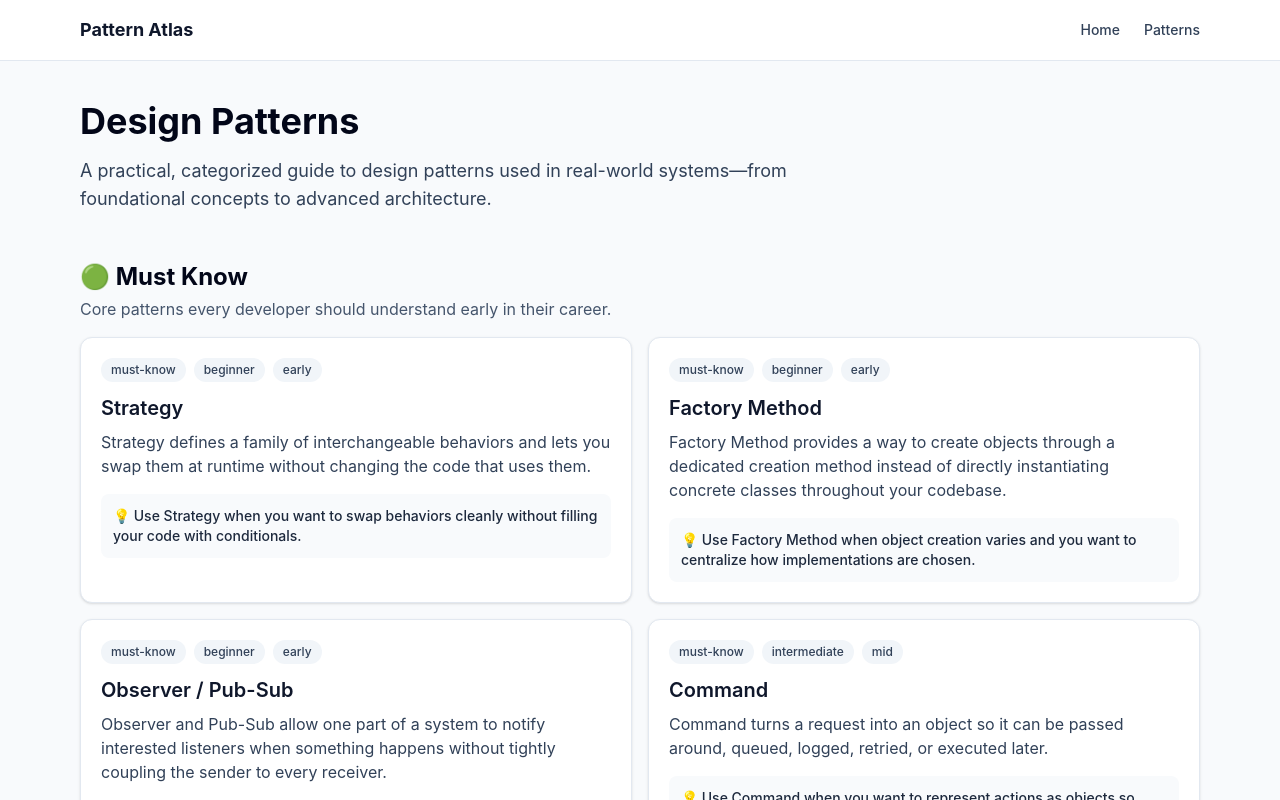
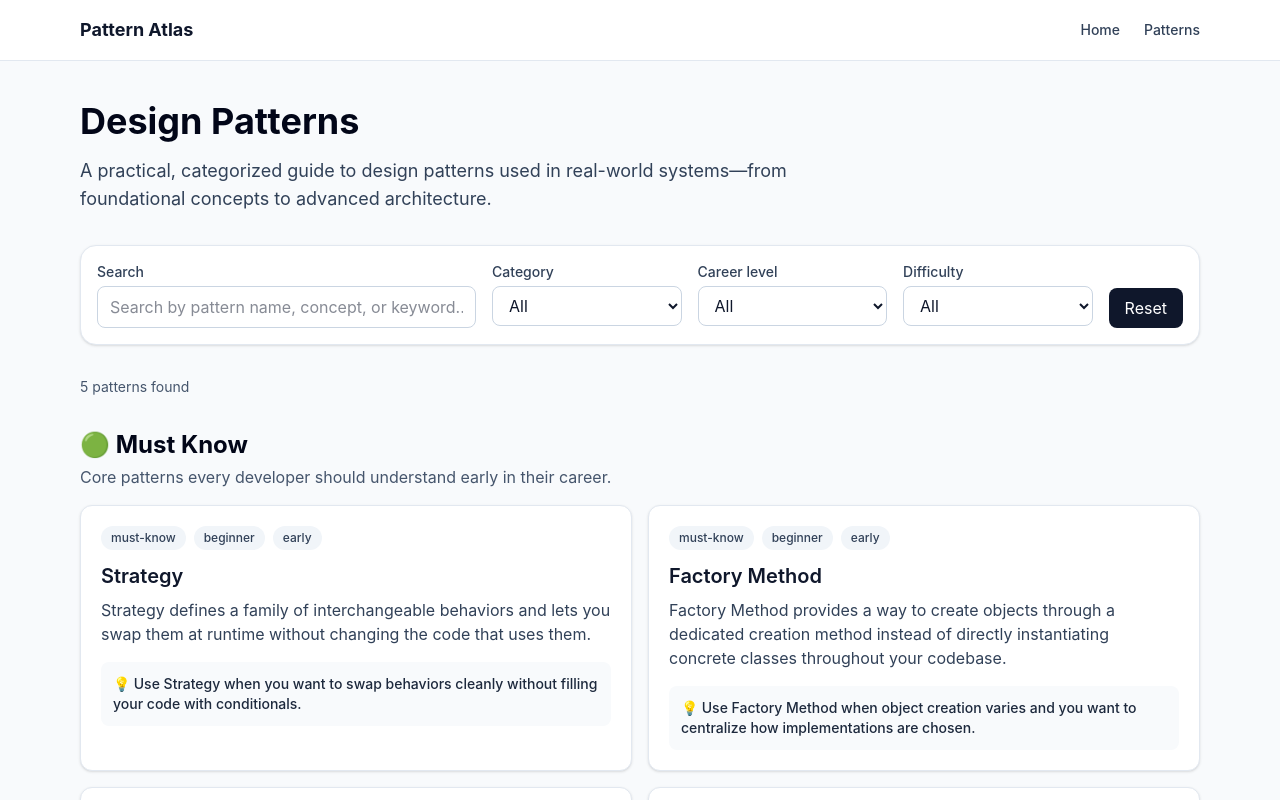
Before and after one commit to connorwilsongroark/pattern-atlas, a React (Vite) app: page /patterns in a window 1280 px wide. Shown: the top 800 px of the page. Built offline with nearby package versions, Linux system fonts and the light colour scheme.

Commit message:
Added additional meta data to Pattern schema, and added search functionality to the Patterns page for filtering

```diff
--- a/src/content/patterns/command.ts
+++ b/src/content/patterns/command.ts
@@ -17,6 +17,7 @@ export const commandPattern: Pattern = {
 
   solution:
     "Wrap each request in a command object that contains the information needed to perform the action. A handler or executor then runs the command.",
+  tags: ["actions", "queueing", "requests", "undo", "deferred-execution"],
 
   whenToUse: [
     "You want to queue or defer work",
--- a/src/content/patterns/factoryMethod.ts
+++ b/src/content/patterns/factoryMethod.ts
@@ -16,7 +16,7 @@ export const factoryMethodPattern: Pattern = {
 
   solution:
     "Move object creation into a factory method so the rest of the system depends on the abstraction or returned contract instead of knowing the exact concrete type being constructed.",
-
+  tags: ["creation", "object-creation", "abstraction", "instantiation"],
   whenToUse: [
     "You create different implementations of the same interface",
     "You want to centralize creation logic",
--- a/src/content/patterns/index.ts
+++ b/src/content/patterns/index.ts
@@ -20,10 +20,13 @@ export function getPatternBySlug(slug: string): Pattern | undefined {
 export function patternExists(slug: string): boolean {
   return patterns.some((pattern) => pattern.slug === slug);
 }
-export function groupPatternsByCategory(patterns: Pattern[]) {
+
+export function groupPatternsByCategory(
+  items: Pattern[],
+): Record<"must-know" | "good-to-know" | "de-emphasize", Pattern[]> {
   return {
-    "must-know": patterns.filter((p) => p.category === "must-know"),
-    "good-to-know": patterns.filter((p) => p.category === "good-to-know"),
-    "de-emphasize": patterns.filter((p) => p.category === "de-emphasize"),
+    "must-know": items.filter((p) => p.category === "must-know"),
+    "good-to-know": items.filter((p) => p.category === "good-to-know"),
+    "de-emphasize": items.filter((p) => p.category === "de-emphasize"),
   };
 }
--- a/src/content/patterns/observerPubSub.ts
+++ b/src/content/patterns/observerPubSub.ts
@@ -17,6 +17,7 @@ export const observerPubSubPattern: Pattern = {
 
   solution:
     "Let interested listeners subscribe to events, and let the publisher emit notifications without knowing exactly who is listening. This decouples the source of an event from its downstream reactions.",
+  tags: ["events", "pub-sub", "observer", "decoupling", "messaging"],
 
   whenToUse: [
     "One event should trigger multiple reactions",
--- a/src/content/patterns/state.ts
+++ b/src/content/patterns/state.ts
@@ -17,7 +17,7 @@ export const statePattern: Pattern = {
 
   solution:
     "Represent each meaningful state as its own object or implementation, and let the main object delegate behavior to the current state. As the state changes, behavior changes cleanly with it.",
-
+  tags: ["state", "behavior", "transitions", "conditional-logic"],
   whenToUse: [
     "Behavior changes significantly based on current state",
     "You have large state-based conditionals",
--- a/src/content/patterns/strategy.ts
+++ b/src/content/patterns/strategy.ts
@@ -17,6 +17,7 @@ export const strategyPattern: Pattern = {
 
   solution:
     "Extract each behavior into its own strategy implementation and let the consuming object depend on an abstraction rather than concrete branching logic.",
+  tags: ["behavior", "composition", "polymorphism", "conditional-logic"],
 
   whenToUse: [
     "You have multiple ways to perform the same task",
--- /dev/null
+++ b/src/features/patterns/PatternFilterBar.tsx
@@ -0,0 +1,133 @@
+import type { ChangeEvent } from "react";
+import type { PatternFilters } from "./patternFilters";
+
+type PatternFilterBarProps = {
+  filters: PatternFilters;
+  onChange: (next: PatternFilters) => void;
+  onReset: () => void;
+};
+
+export function PatternFilterBar({
+  filters,
+  onChange,
+  onReset,
+}: PatternFilterBarProps) {
+  function update<K extends keyof PatternFilters>(
+    key: K,
+    value: PatternFilters[K],
+  ) {
+    onChange({
+      ...filters,
+      [key]: value,
+    });
+  }
+
+  function handleSearchChange(event: ChangeEvent<HTMLInputElement>) {
+    update("search", event.target.value);
+  }
+
+  function handleCategoryChange(event: ChangeEvent<HTMLSelectElement>) {
+    update("category", event.target.value as PatternFilters["category"]);
+  }
+
+  function handleCareerLevelChange(event: ChangeEvent<HTMLSelectElement>) {
+    update("careerLevel", event.target.value as PatternFilters["careerLevel"]);
+  }
+
+  function handleDifficultyChange(event: ChangeEvent<HTMLSelectElement>) {
+    update("difficulty", event.target.value as PatternFilters["difficulty"]);
+  }
+
+  return (
+    <section className='rounded-2xl border border-slate-200 bg-white p-4 shadow-sm'>
+      <div className='grid gap-4 lg:grid-cols-[2fr_1fr_1fr_1fr_auto]'>
+        <div>
+          <label
+            htmlFor='pattern-search'
+            className='mb-1 block text-sm font-medium text-slate-700'
+          >
+            Search
+          </label>
+          <input
+            id='pattern-search'
+            type='text'
+            value={filters.search}
+            onChange={handleSearchChange}
+            placeholder='Search by pattern name, concept, or keyword...'
+            className='w-full rounded-lg border border-slate-300 px-3 py-2 text-slate-900 outline-none transition focus:border-slate-500'
+          />
+        </div>
+
+        <div>
+          <label
+            htmlFor='pattern-category'
+            className='mb-1 block text-sm font-medium text-slate-700'
+          >
+            Category
+          </label>
+          <select
+            id='pattern-category'
+            value={filters.category}
+            onChange={handleCategoryChange}
+            className='w-full rounded-lg border border-slate-300 bg-white px-3 py-2 text-slate-900 outline-none transition focus:border-slate-500'
+          >
+            <option value='all'>All</option>
+            <option value='must-know'>Must know</option>
+            <option value='good-to-know'>Good to know</option>
+            <option value='de-emphasize'>De-emphasize</option>
+          </select>
+        </div>
+
+        <div>
+          <label
+            htmlFor='pattern-career-level'
+            className='mb-1 block text-sm font-medium text-slate-700'
+          >
+            Career level
+          </label>
+          <select
+            id='pattern-career-level'
+            value={filters.careerLevel}
+            onChange={handleCareerLevelChange}
+            className='w-full rounded-lg border border-slate-300 bg-white px-3 py-2 text-slate-900 outline-none transition focus:border-slate-500'
+          >
+            <option value='all'>All</option>
+            <option value='early'>Early</option>
+            <option value='mid'>Mid</option>
+            <option value='senior'>Senior</option>
+          </select>
+        </div>
+
+        <div>
+          <label
+            htmlFor='pattern-difficulty'
+            className='mb-1 block text-sm font-medium text-slate-700'
+          >
+            Difficulty
+          </label>
+          <select
+            id='pattern-difficulty'
+            value={filters.difficulty}
+            onChange={handleDifficultyChange}
+            className='w-full rounded-lg border border-slate-300 bg-white px-3 py-2 text-slate-900 outline-none transition focus:border-slate-500'
+          >
+            <option value='all'>All</option>
+            <option value='beginner'>Beginner</option>
+            <option value='intermediate'>Intermediate</option>
+            <option value='advanced'>Advanced</option>
+          </select>
+        </div>
+
+        <div className='flex items-end'>
+          <button
+            type='button'
+            onClick={onReset}
+            className='w-full rounded-lg bg-slate-900 px-4 py-2 text-white transition hover:bg-slate-800'
+          >
+            Reset
+          </button>
+        </div>
+      </div>
+    </section>
+  );
+}
--- /dev/null
+++ b/src/features/patterns/PatternResultsSummary.tsx
@@ -0,0 +1,11 @@
+type PatternResultsSummaryProps = {
+  count: number;
+};
+
+export function PatternResultsSummary({ count }: PatternResultsSummaryProps) {
+  return (
+    <div className='text-sm text-slate-600'>
+      {count === 1 ? "1 pattern found" : `${count} patterns found`}
+    </div>
+  );
+}
--- /dev/null
+++ b/src/features/patterns/patternFilters.ts
@@ -0,0 +1,66 @@
+import type {
+  CareerLevel,
+  Pattern,
+  PatternCategory,
+  PatternDifficulty,
+} from "../../types/pattern";
+
+export type PatternFilters = {
+  search: string;
+  category: PatternCategory | "all";
+  careerLevel: CareerLevel | "all";
+  difficulty: PatternDifficulty | "all";
+};
+
+export const defaultPatternFilters: PatternFilters = {
+  search: "",
+  category: "all",
+  careerLevel: "all",
+  difficulty: "all",
+};
+
+function matchesSearch(pattern: Pattern, rawSearch: string): boolean {
+  const search = rawSearch.trim().toLowerCase();
+
+  if (!search) return true;
+
+  const haystack = [
+    pattern.name,
+    pattern.summary,
+    pattern.keyTakeaway,
+    pattern.problem,
+    pattern.solution,
+    ...pattern.tags,
+    ...pattern.whenToUse,
+    ...pattern.whenNotToUse,
+    ...pattern.benefits,
+    ...pattern.tradeoffs,
+    ...(pattern.confusedWith ?? []),
+    ...pattern.relatedPatterns,
+  ]
+    .join(" ")
+    .toLowerCase();
+
+  return haystack.includes(search);
+}
+
+export function filterPatterns(
+  patterns: Pattern[],
+  filters: PatternFilters,
+): Pattern[] {
+  return patterns.filter((pattern) => {
+    const categoryMatch =
+      filters.category === "all" || pattern.category === filters.category;
+
+    const careerLevelMatch =
+      filters.careerLevel === "all" ||
+      pattern.careerLevel === filters.careerLevel;
+
+    const difficultyMatch =
+      filters.difficulty === "all" || pattern.difficulty === filters.difficulty;
+
+    const searchMatch = matchesSearch(pattern, filters.search);
+
+    return categoryMatch && careerLevelMatch && difficultyMatch && searchMatch;
+  });
+}
--- a/src/pages/PatternsPage.tsx
+++ b/src/pages/PatternsPage.tsx
@@ -1,5 +1,12 @@
+import { useMemo, useState } from "react";
 import { patterns, groupPatternsByCategory } from "../content/patterns";
 import { PatternCard } from "../features/patterns/PatternCard";
+import { PatternFilterBar } from "../features/patterns/PatternFilterBar";
+import { PatternResultsSummary } from "../features/patterns/PatternResultsSummary";
+import {
+  defaultPatternFilters,
+  filterPatterns,
+} from "../features/patterns/patternFilters";
 
 function Section({
   title,
@@ -29,10 +36,18 @@ function Section({
 }
 
 export function PatternsPage() {
-  const grouped = groupPatternsByCategory(patterns);
+  const [filters, setFilters] = useState(defaultPatternFilters);
+
+  const filteredPatterns = useMemo(() => {
+    return filterPatterns(patterns, filters);
+  }, [filters]);
+
+  const grouped = useMemo(() => {
+    return groupPatternsByCategory(filteredPatterns);
+  }, [filteredPatterns]);
 
   return (
-    <div className='mx-auto max-w-6xl space-y-12 px-4 py-10'>
+    <div className='mx-auto max-w-6xl space-y-8 px-4 py-10'>
       <header className='max-w-3xl space-y-4'>
         <h1 className='text-4xl font-bold text-slate-950'>Design Patterns</h1>
         <p className='text-lg text-slate-700'>
@@ -41,6 +56,25 @@ export function PatternsPage() {
         </p>
       </header>
 
+      <PatternFilterBar
+        filters={filters}
+        onChange={setFilters}
+        onReset={() => setFilters(defaultPatternFilters)}
+      />
+
+      <PatternResultsSummary count={filteredPatterns.length} />
+
+      {filteredPatterns.length === 0 ? (
+        <section className='rounded-2xl border border-dashed border-slate-300 bg-white p-8 text-center'>
+          <h2 className='text-xl font-semibold text-slate-900'>
+            No patterns matched
+          </h2>
+          <p className='mt-2 text-slate-600'>
+            Try adjusting your search or clearing one of the filters.
+          </p>
+        </section>
+      ) : (
+        <div className='space-y-12'>
           <Section
             title='🟢 Must Know'
             description='Core patterns every developer should understand early in their career.'
@@ -59,5 +93,7 @@ export function PatternsPage() {
             items={grouped["de-emphasize"]}
           />
         </div>
+      )}
+    </div>
   );
 }
--- a/src/types/pattern.ts
+++ b/src/types/pattern.ts
@@ -28,6 +28,8 @@ export type Pattern = {
   problem: string;
   solution: string;
 
+  tags: string[];
+
   whenToUse: string[];
   whenNotToUse: string[];
   benefits: string[];
```
Lines whose indentation alone changed are shown as unchanged.
